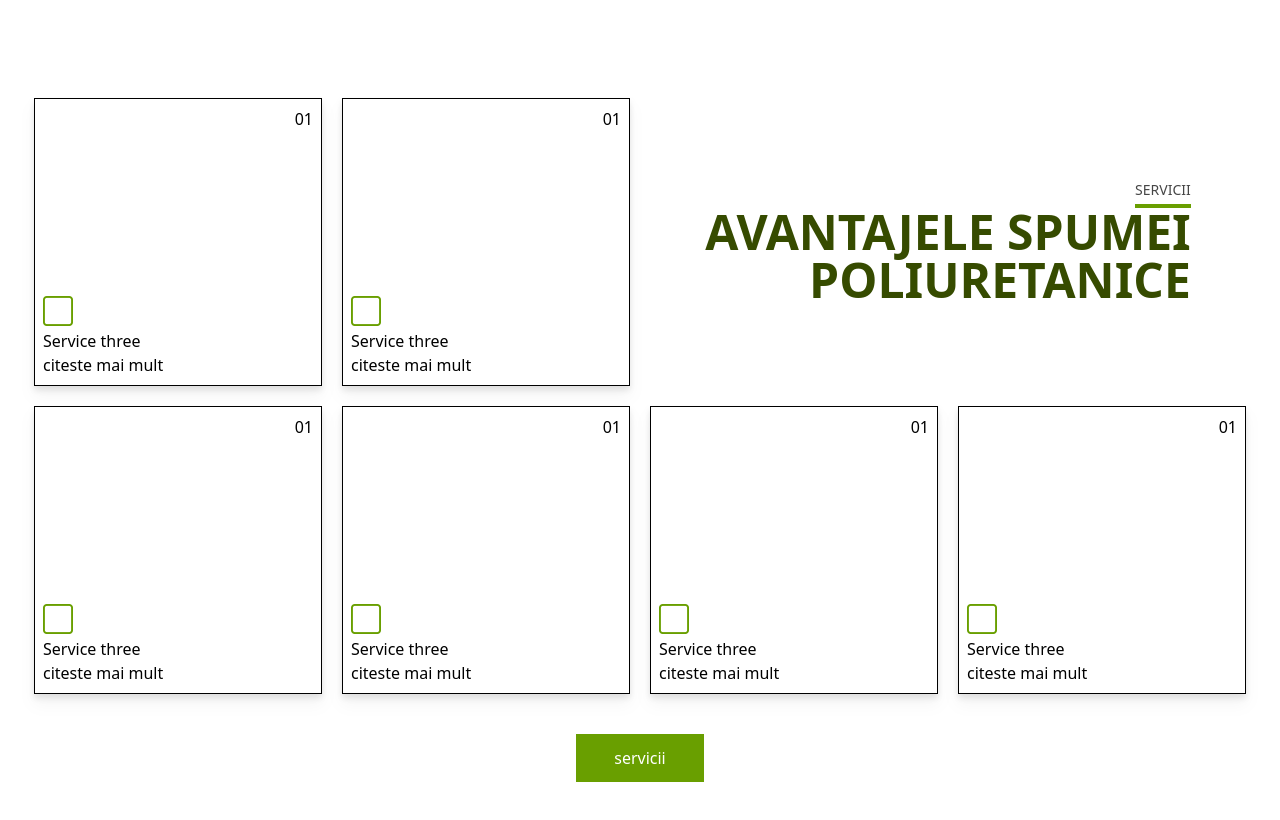
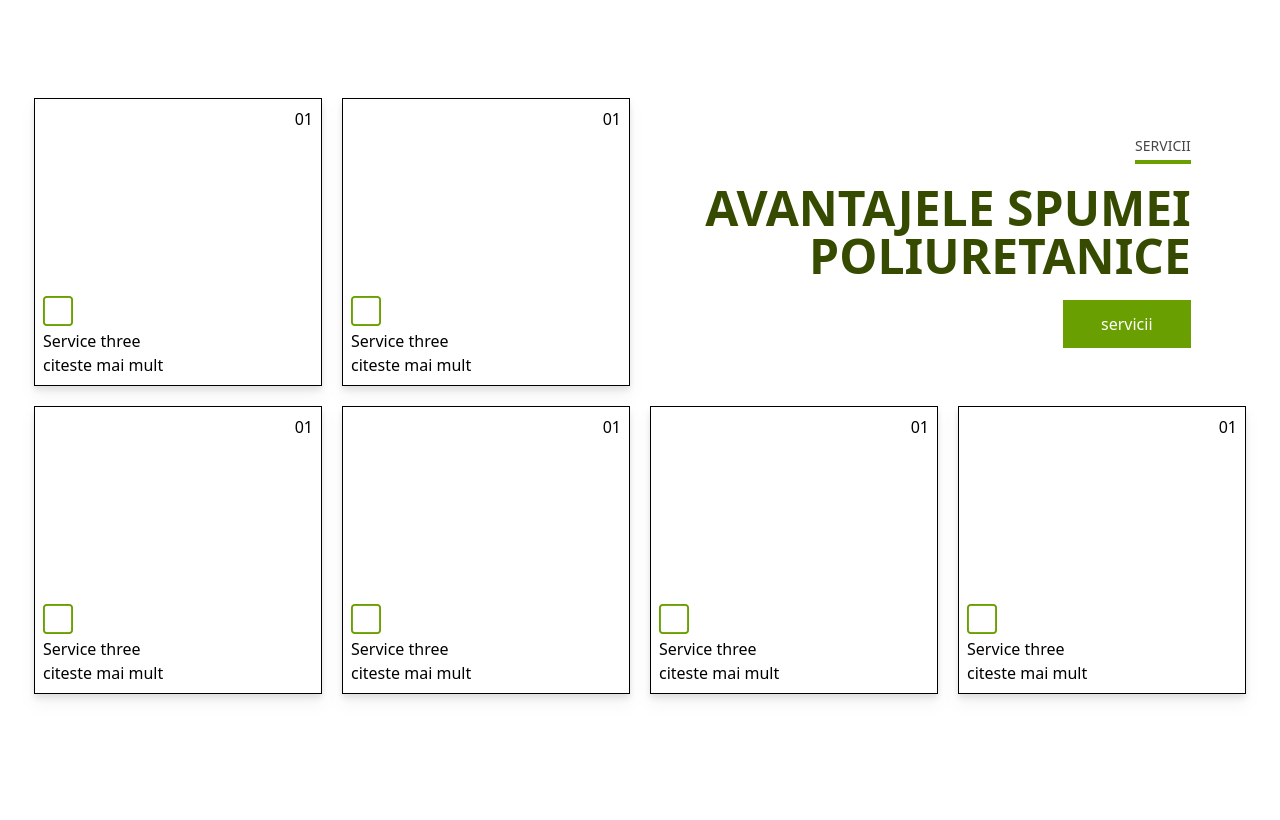
Before and after one commit to DenisWithOneN/desa-isolation, a Vue app: page / in a window 1280 px wide. Shown: the part 3480-4300 px from the top of the page. After the commit the page ends 4270 px from the top, so only its background shows below. Built offline with nearby package versions, Linux system fonts and the light colour scheme.

Commit message:
moved the position of the button

```diff
--- a/src/components/homepage/AdvantageSection.vue
+++ b/src/components/homepage/AdvantageSection.vue
@@ -24,7 +24,9 @@ import FillButton from "../general/FillButton.vue";
         >
           <AdvantageCard />
           <AdvantageCard />
-          <div class="hidden col-span-2 lg:block">
+          <div
+            class="hidden col-span-2 lg:flex lg:flex-col lg:items-end lg:gap-5"
+          >
             <div class="flex flex-col items-end">
               <p class="text-desadarkgray text-sm uppercase lg:text-md">
                 servicii
@@ -37,13 +39,22 @@ import FillButton from "../general/FillButton.vue";
               avantajele spumei<br />
               poliuretanice
             </h2>
+            <FillButton
+              :text="`servicii`"
+              :route="`/services`"
+              class="hidden lg:block"
+            ></FillButton>
           </div>
           <AdvantageCard />
           <AdvantageCard />
           <AdvantageCard />
           <AdvantageCard />
         </div>
-        <FillButton :text="`servicii`" :route="`/services`"></FillButton>
+        <FillButton
+          :text="`servicii`"
+          :route="`/services`"
+          class="lg:hidden"
+        ></FillButton>
       </div>
     </div>
   </section>
```
